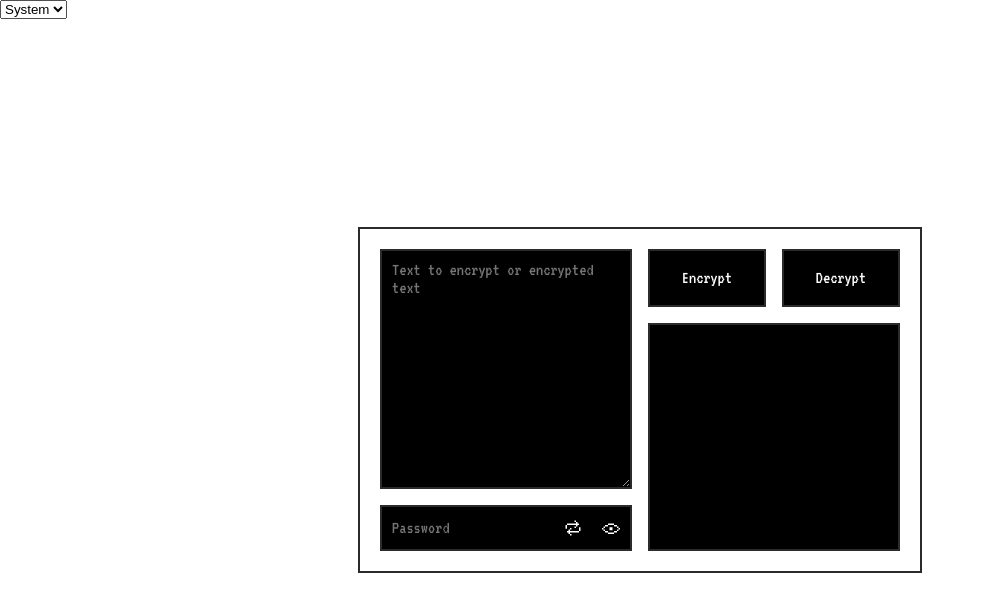
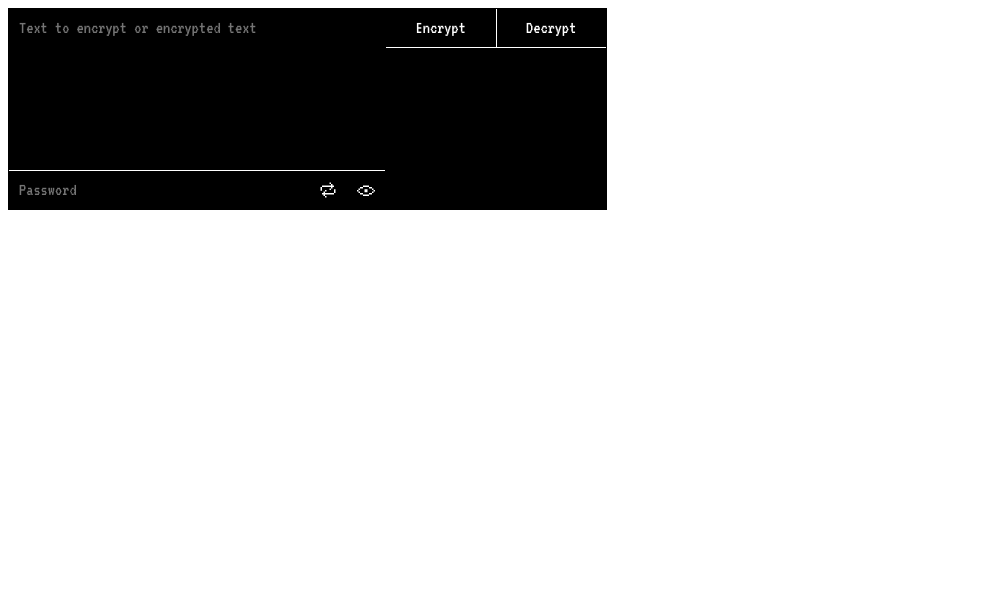
Before and after one commit to zackha/encrypt-seed, a Nuxt app: page / in a window 1280 px wide. Shown: the top 612 px of the page, without its empty margins (0-985 px from the left). Built offline with nearby package versions, Linux system fonts and the light colour scheme.

Commit message:
Update app.vue

```diff
--- a/app.vue
+++ b/app.vue
@@ -1,9 +1,7 @@
 <template>
-  <div class="body">
-    <div class="content">
   <div class="main">
-        <div class="texts">
-          <textarea v-model="text" rows="12" type="text" placeholder="Text to encrypt or encrypted text"></textarea>
+    <div class="left">
+      <textarea v-model="text" rows="6" type="text" placeholder="Text to encrypt or encrypted text"></textarea>
       <div class="password">
         <input :type="passwordFieldType" v-model="password" placeholder="Password" />
         <div class="passwordcomp">
@@ -19,22 +17,15 @@
     <div class="right">
       <div class="buttons">
         <button @click="performEncryption">Encrypt</button>
-            <button @click="performDecryption">Decrypt</button>
+        <button @click="performDecryption" style="border-left: 1px solid">Decrypt</button>
       </div>
       <div class="result-container">
-            <div>{{ result }}</div>
+        {{ result }}
       </div>
     </div>
   </div>
   <p v-if="state.copyResultSuccess">Copied!</p>
   <p v-if="state.copyPassSuccess">Password copied!</p>
-    </div>
-    <select v-model="colorMode.preference">
-      <option value="system">System</option>
-      <option value="light">Light</option>
-      <option value="dark">Dark</option>
-    </select>
-  </div>
 </template>
 
 <script setup>
@@ -116,48 +107,38 @@ const copyResultToClipboard = async () => {
 </script>
 
 <style>
+* {
+  font-family: 'VT323', monospace;
+  word-break: break-word;
+}
+
 body {
   background-color: #fff;
   color: #000;
-  font-family: 'VT323', monospace;
-  margin: 0;
-  overflow: hidden;
 }
 .dark-mode body {
   background-color: #000;
   color: #fff;
 }
-.content {
+.main {
+  display: inline-flex;
+  border: 1px solid;
+  height: 200px;
+}
+.left {
   display: flex;
-  flex-wrap: wrap;
-  justify-content: center;
-}
-.main {
-  position: absolute;
-  top: 50%;
-  transform: translateY(-50%);
-  padding: 20px;
-  border: 2px solid #2b2b2b;
-  display: grid;
-  justify-content: space-between;
-  gap: 16px;
-  grid-template-columns: 1fr 1fr;
-  max-width: 90%;
-  max-height: 90%;
-}
-.texts {
-  gap: 16px;
-  display: grid;
+  border-right: 1px solid;
+  flex-direction: column;
 }
 textarea,
 .result-container {
-  border: 2px solid #2b2b2b;
   font-size: 18px;
-  font-family: 'VT323', monospace;
   background-color: #000;
   color: #fff;
+  resize: none;
+  border: 0px;
   padding: 10px;
-  word-wrap: break-word;
+  flex: 1;
 }
 textarea:focus,
 input:focus {
@@ -165,25 +146,24 @@ input:focus {
 }
 input {
   font-size: 18px;
-  font-family: 'VT323', monospace;
   background-color: #000;
   color: #fff;
   border: 0px;
-  padding: 12px 10px;
-  width: 100%;
+  padding: 10px;
+  flex: 1;
+  width: 280px;
 }
 .password {
-  border: 2px solid #2b2b2b;
   font-size: 18px;
-  font-family: 'VT323', monospace;
   background-color: #000;
   color: #fff;
   display: flex;
   align-items: center;
+  border-top: 1px solid;
 }
 .comp {
   display: flex;
-  padding: 12px 10px;
+  padding: 10px;
 }
 .comp:active {
   scale: 0.8;
@@ -195,22 +175,31 @@ input {
 .right {
   display: flex;
   flex-direction: column;
-  gap: 16px;
 }
 .buttons {
-  gap: 16px;
   display: flex;
 }
 button {
   background-color: black;
   color: white;
-  border: 2px solid #2b2b2b;
-  font-family: 'VT323', monospace;
   font-size: 18px;
-  padding: 18px;
-  width: 100%;
+  padding: 10px;
+  flex: 1;
+  border: 0px;
 }
 .result-container {
-  height: 100%;
+  border-top: 1px solid;
+  overflow: auto;
+  width: 200px;
+}
+
+::-webkit-scrollbar {
+  width: 3px;
+}
+
+::-webkit-scrollbar-thumb {
+  border: 1px solid rgba(0, 0, 0, 0);
+  background-clip: padding-box;
+  background-color: #fff;
 }
 </style>
```
Lines whose indentation alone changed are shown as unchanged.
